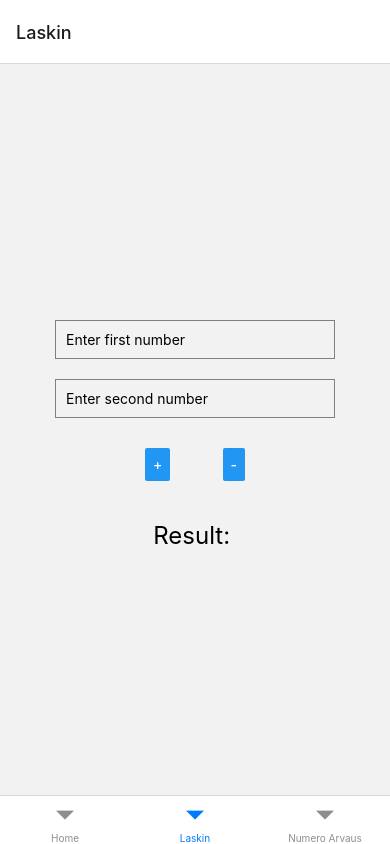
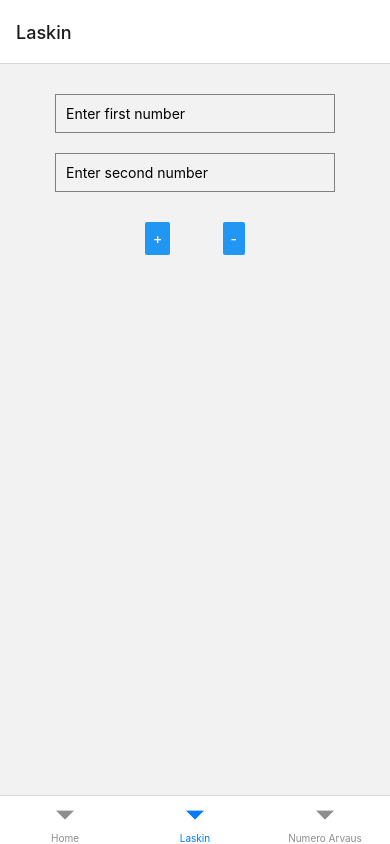
Before and after one commit to JaakkoSai/expotiko, a React Native app: screen /Laskin in a window 390 px wide. Built offline with nearby package versions, Linux system fonts and the light colour scheme.

Commit message:
historycalc

```diff
--- a/screens/Laskin.js
+++ b/screens/Laskin.js
@@ -7,21 +7,29 @@ import {
   StyleSheet,
   TouchableWithoutFeedback,
   Keyboard,
+  FlatList,
 } from "react-native";
 
 const Laskin = () => {
   const [ekaNumero, setEkaNumero] = useState("");
   const [tokaNumero, setTokaNumero] = useState("");
-  const [result, setResult] = useState(null);
+  const [result, setResult] = useState([]);
 
   const handlePlussaus = () => {
     const sum = parseFloat(ekaNumero) + parseFloat(tokaNumero);
-    setResult(sum);
+    setResult((prevResult) => [
+      ...prevResult,
+      `Result: ${ekaNumero} + ${tokaNumero} = ${sum}`,
+    ]);
     Keyboard.dismiss();
   };
+
   const handleMiinus = () => {
     const miinus = parseFloat(ekaNumero) - parseFloat(tokaNumero);
-    setResult(miinus);
+    setResult((prevResult) => [
+      ...prevResult,
+      `Result: ${ekaNumero} - ${tokaNumero} = ${miinus}`,
+    ]);
     Keyboard.dismiss();
   };
 
@@ -50,7 +58,11 @@ const Laskin = () => {
           <Button title="+" onPress={handlePlussaus} />
           <Button title="-" onPress={handleMiinus} />
         </View>
-        <Text style={styles.result}>Result: {result}</Text>
+        <FlatList
+          data={result}
+          renderItem={({ item }) => <Text style={styles.result}>{item}</Text>}
+          keyExtractor={(item, index) => index.toString()}
+        />
       </View>
     </TouchableWithoutFeedback>
   );
```
